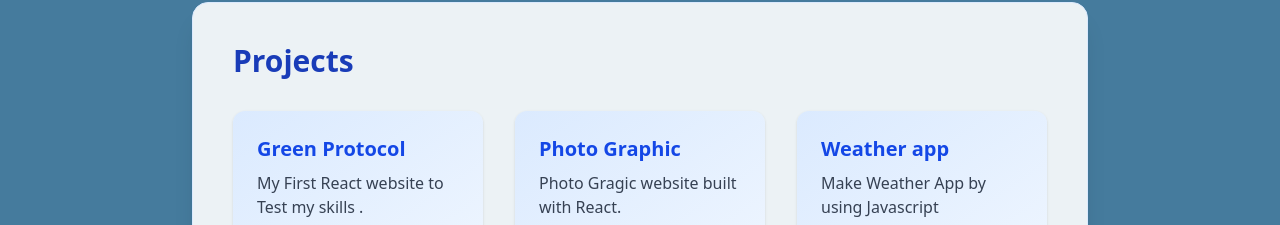
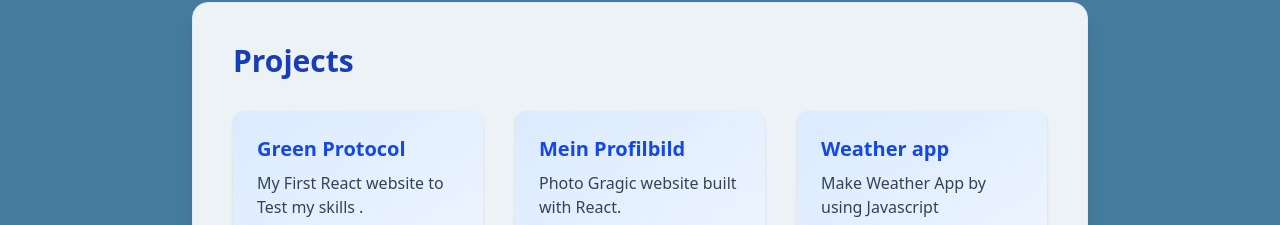
Before and after one commit to Zubain-Nadeem/Portfolio, a React (Vite) app: page / in a window 1280 px wide. Shown: the part 1380-1605 px from the top of the page. Built offline with nearby package versions, Linux system fonts and the light colour scheme.

Commit message:
Little Changes

```diff
--- a/src/Projects.jsx
+++ b/src/Projects.jsx
@@ -7,9 +7,9 @@
     link: '#',
   },
   {
-    title: 'Photo Graphic',
+    title: 'Mein Profilbild',
     description: 'Photo Gragic website built with React.',
-    link: '#',
+    link: 'https://meinprofilbild-react-clone.vercel.app/',
   },
   {
     title: 'Weather app',
```
Also changed, not shown: 1 other file (tests, documents, lock files or other folders).
